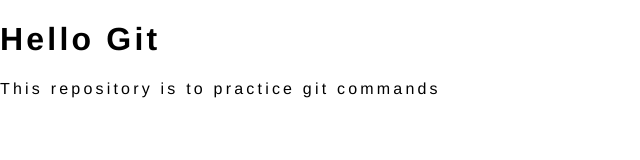
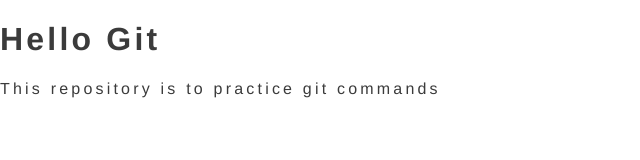
Before and after one commit to jdrichardstech/git-intermediate-practice, a plain HTML site: page index.html in a window 1280 px wide. Shown: the whole page, without its empty margins (0-640 px from the left). Drawn offline with Linux system fonts and the light colour scheme.

Commit message:
changed font color

```diff
--- a/style.css
+++ b/style.css
@@ -4,4 +4,5 @@
   box-sizing: border-box;
   font-family: Helvetica, Arial, 'Arial Narrow Bold', sans-serif;
   letter-spacing: 0.2em;
+  color: #3b3b3b;
 }
```
